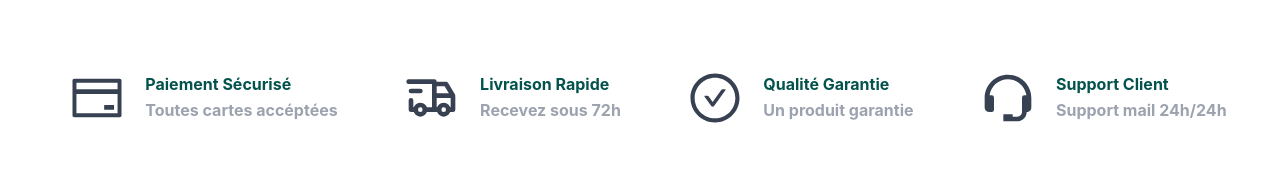
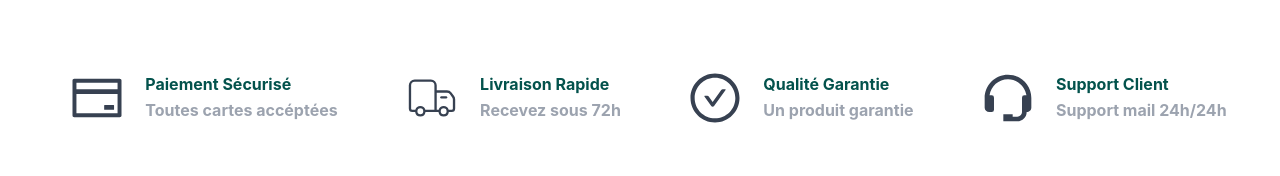
Before and after one commit to ace34TT/hairclip-v2, a React (Create React App) app: page / in a window 1280 px wide. Shown: the part 1774-1950 px from the top of the page. Built offline with nearby package versions, Linux system fonts and the light colour scheme; no server answers.

Commit message:
style : commitment shipping update

```diff
--- a/src/pages/frontoffice/homepage/Commitment.tsx
+++ b/src/pages/frontoffice/homepage/Commitment.tsx
@@ -1,6 +1,6 @@
 import React from "react";
 import { AiOutlineCheckCircle, AiOutlineCreditCard } from "react-icons/ai";
-import { TbTruckDelivery } from "react-icons/tb";
+import { CiDeliveryTruck } from "react-icons/ci";
 import { BiSupport } from "react-icons/bi";
 
 function Commitment() {
@@ -19,7 +19,7 @@ function Commitment() {
       </div>
       <div className="flex items-center gap-5">
         <div>
-          <TbTruckDelivery size={56} />
+          <CiDeliveryTruck size={56} />
         </div>
         <div className="">
           <h4 className="m-0 font-bold text-d-green">Livraison Rapide</h4>
```
